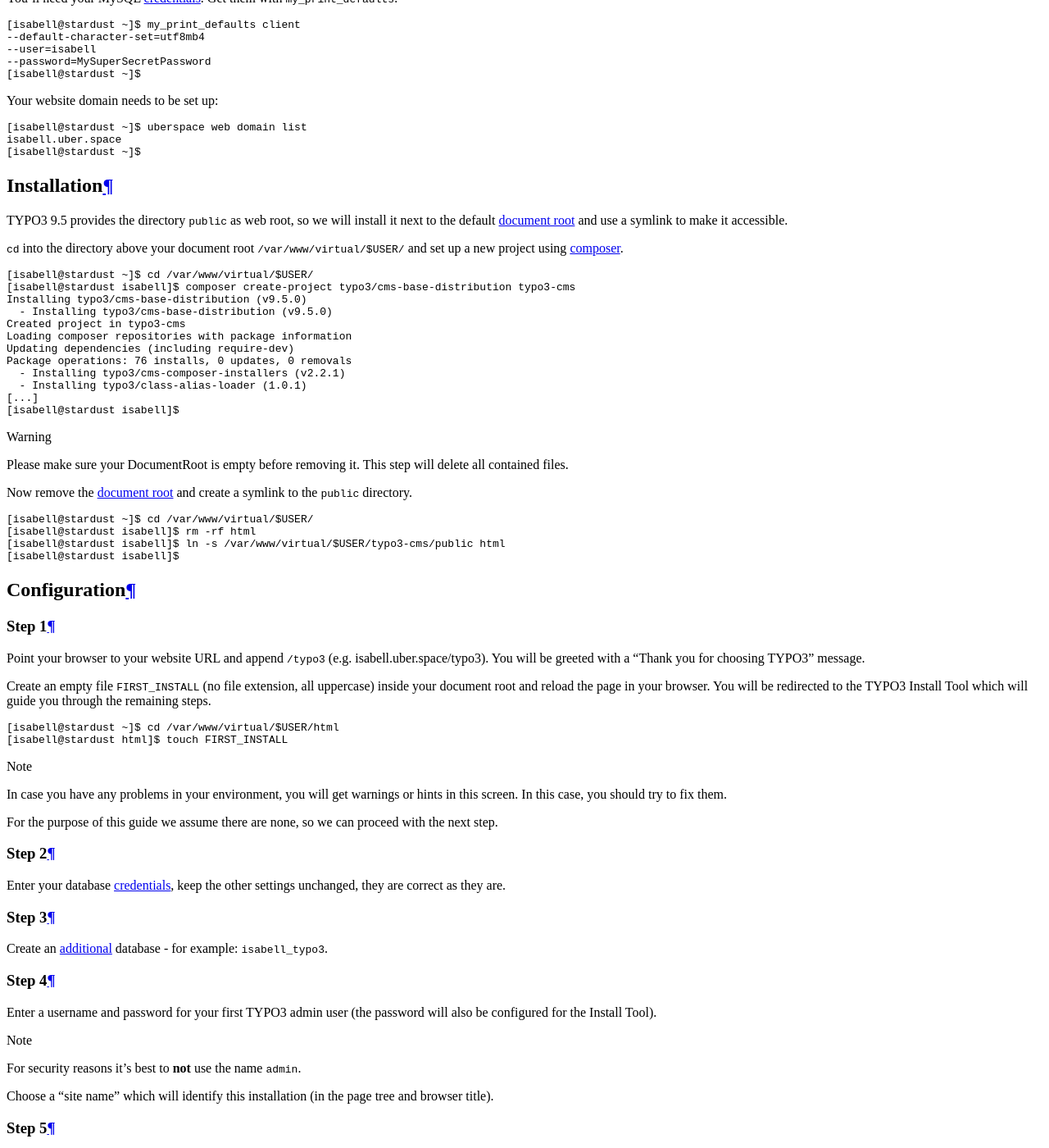
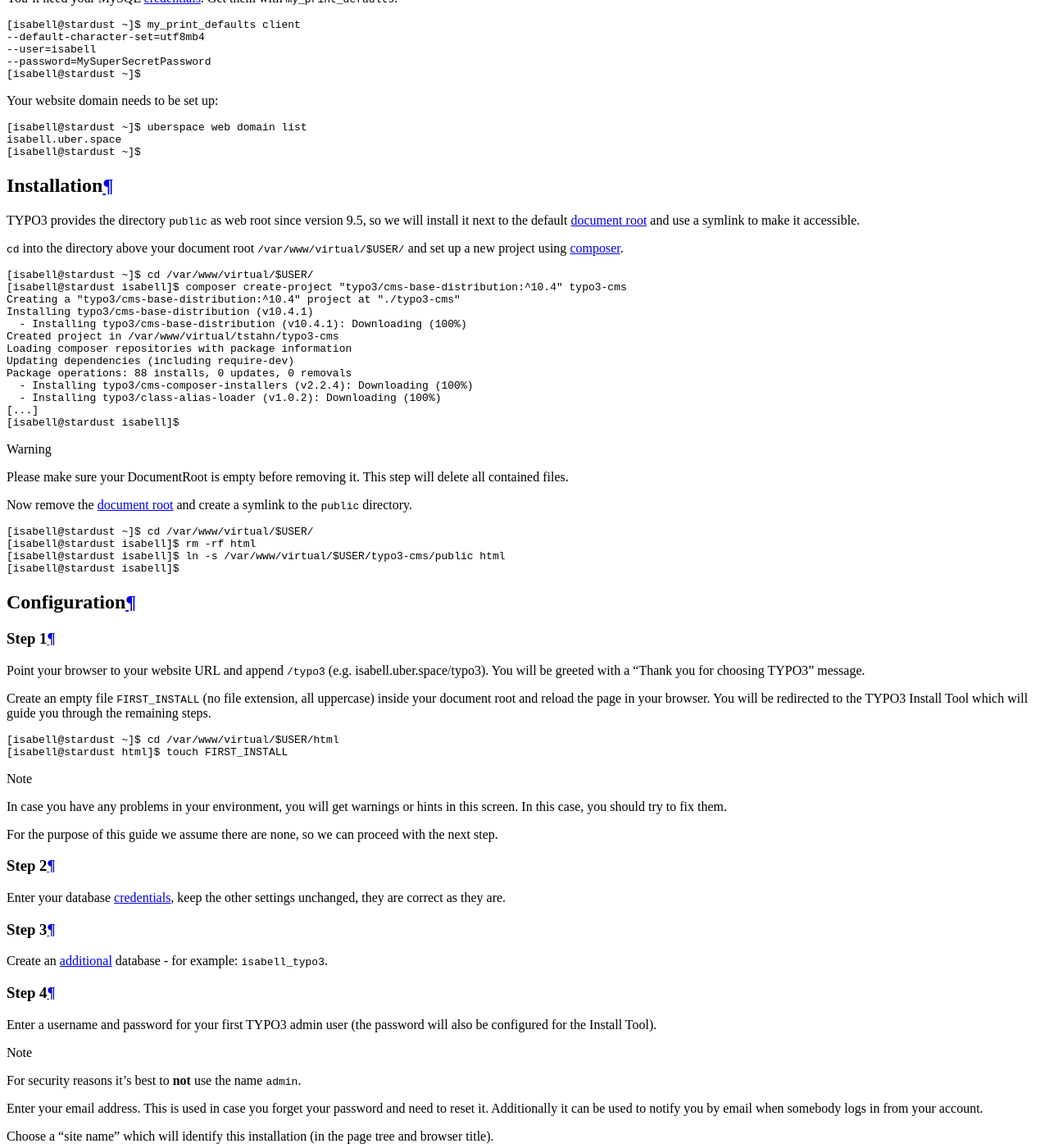
Before and after one commit to Uberspace/lab, a Sphinx documentation site: the page built from source/guide_typo3-cms.rst, in a window 1280 px wide and 1400 px high, scrolled down 3640 px. Shown: the whole window at 82% size. Built offline with Sphinx 7.4.7 and the Read the Docs theme 2.0.0, drawn with Linux system fonts in a browser that asks for light colours; some of the changed text lies outside the part shown.

Commit message:
[TASK] Update TYPO3 CMS guide for version 10.4
Changes include:

- Updated composer commands
- Updated installation instructions for step 4 (new field 'email')
- Updated author email (not guide related, but necessary anyways)

Resolves: #628

```diff
--- a/source/guide_typo3-cms.rst
+++ b/source/guide_typo3-cms.rst
@@ -1,4 +1,4 @@
-.. author:: Tobias Stahn <info@tstahn.io>
+.. author:: Tobias Stahn <hello@tstahn.io>
 
 .. tag:: lang-php
 .. tag:: web
@@ -53,7 +53,7 @@
 Installation
 ============
 
-TYPO3 9.5 provides the directory ``public`` as web root, so we will install it next to the default :manual:`document root <web-documentroot>` and
+TYPO3 provides the directory ``public`` as web root since version 9.5, so we will install it next to the default :manual:`document root <web-documentroot>` and
 use a symlink to make it accessible.
 
 ``cd`` into the directory above your document root ``/var/www/virtual/$USER/`` and set up a new project using :manual_anchor:`composer <lang-php.html#package-manager>`.
@@ -61,15 +61,16 @@
 ::
 
  [isabell@stardust ~]$ cd /var/www/virtual/$USER/
- [isabell@stardust isabell]$ composer create-project typo3/cms-base-distribution typo3-cms
- Installing typo3/cms-base-distribution (v9.5.0)
-   - Installing typo3/cms-base-distribution (v9.5.0)
- Created project in typo3-cms
+ [isabell@stardust isabell]$ composer create-project "typo3/cms-base-distribution:^10.4" typo3-cms
+ Creating a "typo3/cms-base-distribution:^10.4" project at "./typo3-cms"
+ Installing typo3/cms-base-distribution (v10.4.1)
+   - Installing typo3/cms-base-distribution (v10.4.1): Downloading (100%)
+ Created project in /var/www/virtual/tstahn/typo3-cms
  Loading composer repositories with package information
  Updating dependencies (including require-dev)
- Package operations: 76 installs, 0 updates, 0 removals
-   - Installing typo3/cms-composer-installers (v2.2.1)
-   - Installing typo3/class-alias-loader (1.0.1)
+ Package operations: 88 installs, 0 updates, 0 removals
+   - Installing typo3/cms-composer-installers (v2.2.4): Downloading (100%)
+   - Installing typo3/class-alias-loader (v1.0.2): Downloading (100%)
  [...]
  [isabell@stardust isabell]$
 
@@ -122,6 +123,9 @@
 
 .. note:: For security reasons it's best to **not** use the name ``admin``.
 
+Enter your email address. This is used in case you forget your password and need to reset it. Additionally it can be used
+to notify you by email when somebody logs in from your account.
+
 Choose a "site name" which will identify this installation (in the page tree and browser title).
 
 Step 5
@@ -151,7 +155,7 @@
 ::
 
  [isabell@stardust ~]$ cd /var/www/virtual/$USER/typo3-cms
- [isabell@stardust typo3-cms]$ composer update typo3/minimal
+ [isabell@stardust typo3-cms]$ composer update typo3/cms-core
 
 To update 3rd party packages, find the corresponding composer package name (e.g. from the official `TYPO3 extension repository`_),
 and update the package.
@@ -183,6 +187,6 @@
 
 ----
 
-Tested with TYPO3 9.5 LTS and Uberspace 7.2.2
+Tested with TYPO3 10.4 LTS and Uberspace 7.6.0
 
 .. author_list::
```
